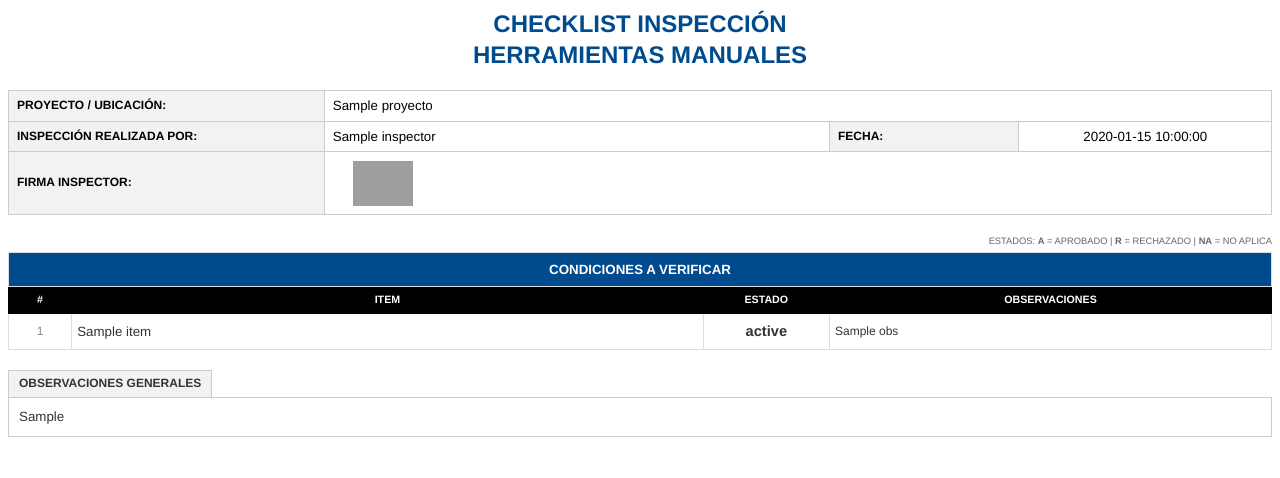
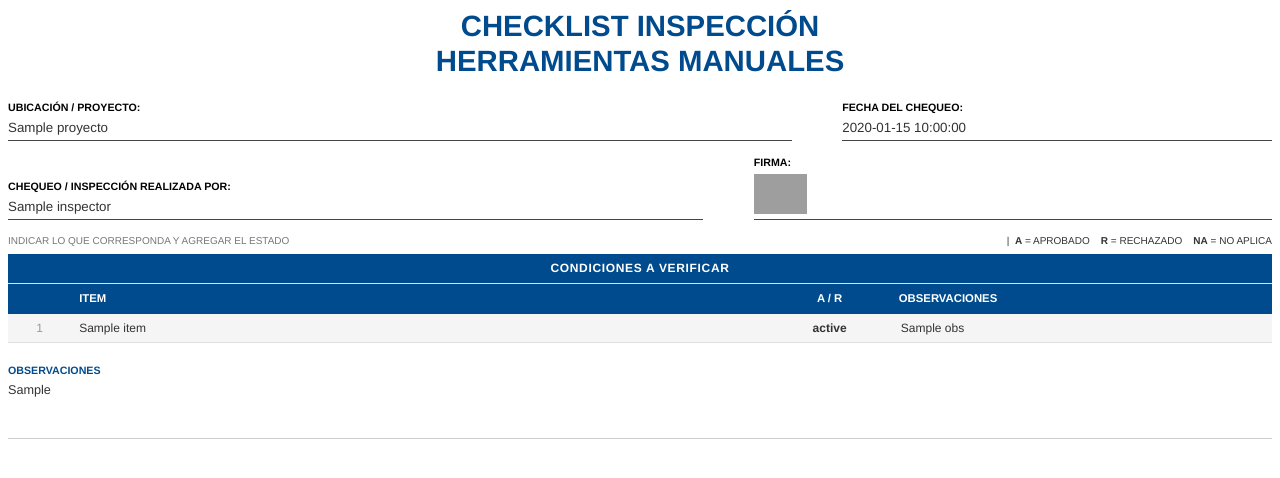
Before and after one commit to joachez17/RMC-Generador-Documentos, a Python web app: template templates/checklist.html in a window 1280 px wide. Shown: the top 478 px of the page. Run offline with Jinja, Linux system fonts and the light colour scheme; the template is opened without the code that fills it: most values are stand-ins (such as "Sample title", 1, 10 or a date in 2020); grey boxes marked "Sample" are stand-in pictures; grey boxes are pictures that could not be loaded.

Commit message:
Checklist: template rediseñado fiel al original

```diff
--- a/pages/2_Checklist.py
+++ b/pages/2_Checklist.py
@@ -112,9 +112,9 @@ if st.button("📄 Generar PDF", type="primary"):
 
         html_final = template.render(
             logo_b64=logo_str,
-            codigo="24057-SIGOP-R6529",
-            revision="2",
-            fecha_rev="11/06/25",
+            codigo="99300-SIGOP-R6529",
+            revision="1",
+            fecha_rev="06/11/24",
             proyecto=proyecto,
             inspector=inspector,
             fecha_chequeo=fecha_chequeo.strftime("%d/%m/%Y"),
--- a/templates/checklist.html
+++ b/templates/checklist.html
@@ -4,118 +4,246 @@
     <meta charset="UTF-8">
     <title>Checklist RMC</title>
     <style>
-        /* === CONFIGURACIÓN DE PÁGINA === */
         @page {
             size: A4;
-            margin-left: 1cm;
-            margin-right: 1cm;
-            margin-top: 3.5cm;
-            margin-bottom: 3.5cm;
+            margin-left: 2cm;
+            margin-right: 2cm;
+            margin-top: 2.8cm;
+            margin-bottom: 2.8cm;
+
+            @top-right {
+                content: "| " counter(page);
+                font-size: 9pt;
+                color: #333;
+                font-family: Helvetica, Arial, sans-serif;
+                vertical-align: bottom;
+            }
         }
 
-        body { font-family: 'Helvetica', 'Arial', sans-serif; font-size: 10pt; color: #333; line-height: 1.3; }
-
-        /* === HEADER FIJO === */
-        .header-fixed {
-            position: fixed; top: -3cm; left: 0; right: 0; height: 2.8cm;
-            background-color: white; z-index: 1000;
+        body {
+            font-family: Helvetica, Arial, sans-serif;
+            font-size: 10pt;
+            color: #333;
+            line-height: 1.4;
         }
 
-        /* === FOOTER FIJO === */
+        /* ── HEADER ── */
+        .header-fixed {
+            position: fixed;
+            top: -2.4cm;
+            left: 0; right: 0;
+            height: 2.2cm;
+        }
+        .header-table { width: 100%; border-collapse: collapse; }
+        .header-table td { border: none; vertical-align: top; padding: 0; }
+        .codigo-block { font-size: 7.5pt; color: #333; line-height: 1.6; }
+        .codigo-block strong { font-weight: bold; }
+        .logo-img { width: 85px; }
+
+        /* ── FOOTER ── */
         .footer-fixed {
-            position: fixed; bottom: -3cm; left: 0; right: 0; height: 2.5cm;
-            text-align: center; font-size: 8pt; color: #777;
+            position: fixed;
+            bottom: -2.4cm;
+            left: 0; right: 0;
+            height: 2.2cm;
+            text-align: center;
+            font-size: 7.5pt;
+            color: #555;
+            line-height: 1.6;
+            border-top: 1px solid #ddd;
+            padding-top: 4px;
         }
 
-        /* Estilos Generales */
-        .footer-company { font-weight: bold; color: #333; font-size: 9pt; margin-bottom: 2px; }
-        .footer-link { color: #004B8D; font-weight: bold; text-decoration: none; }
-        .top-header-table { width: 100%; border: none; }
-        .top-header-table td { border: none; vertical-align: top; }
-        .meta-info { font-size: 8pt; color: #555; text-align: left; }
-        .logo-container { text-align: right; }
-        .logo-img { width: 140px; }
-        .main-title { text-align: center; color: #004B8D; font-size: 18pt; font-weight: bold; text-transform: uppercase; margin: 0 0 20px 0; }
+        /* ── TÍTULO ── */
+        .main-title {
+            text-align: center;
+            color: #004B8D;
+            font-size: 22pt;
+            font-weight: bold;
+            text-transform: uppercase;
+            line-height: 1.2;
+            margin: 0 0 22px 0;
+        }
 
-        .info-table { width: 100%; border-collapse: collapse; border: 1px solid #999; margin-bottom: 20px; }
-        .info-table td { padding: 6px 8px; border: 1px solid #ccc; vertical-align: middle; }
-        .label-cell { background-color: #f2f2f2; font-weight: bold; color: #000; font-size: 9pt; width: 25%; }
-        .input-cell { background-color: #fff; color: #000; font-size: 10pt; }
-        .header-sig-img { height: 45px; display: block; margin: 0 auto; }
+        /* ── INFO FIELDS (subrayados) ── */
+        .info-section { margin-bottom: 18px; }
+        .info-row-table { width: 100%; border-collapse: collapse; margin-bottom: 14px; }
+        .info-row-table td { border: none; vertical-align: bottom; padding: 0; }
+        .field-label {
+            font-size: 8pt;
+            font-weight: bold;
+            color: #000;
+            text-transform: uppercase;
+            white-space: nowrap;
+            display: block;
+            margin-bottom: 4px;
+        }
+        .field-value {
+            border-bottom: 1px solid #444;
+            font-size: 10pt;
+            padding-bottom: 2px;
+            min-height: 16px;
+            display: block;
+        }
+        .field-signature {
+            border-bottom: 1px solid #444;
+            min-height: 45px;
+            display: block;
+        }
 
-        table.checklist { width: 100%; border-collapse: collapse; margin-top: 0; }
-        .header-blue { background-color: #004B8D; color: white; text-align: center; font-weight: bold; padding: 8px; text-transform: uppercase; font-size: 10pt; }
-        .header-black th { background-color: #000; color: white; font-weight: bold; font-size: 8pt; padding: 6px; text-align: center; border: 1px solid #000; }
-        .checklist td { border: 1px solid #ddd; padding: 8px 5px; vertical-align: middle; }
-        .col-idx { width: 5%; text-align: center; color: #888; font-size: 9pt; }
-        .col-ar { width: 10%; text-align: center; font-weight: bold; font-size: 11pt;}
-        .col-obs { width: 35%; font-size: 9pt; }
-        .status-A { color: #009933; } .status-R { color: #cc0000; } .status-NA { color: #666666; }
+        /* ── LEYENDA ── */
+        .legend-row { width: 100%; border-collapse: collapse; margin-bottom: 6px; }
+        .legend-row td { border: none; padding: 0; font-size: 7.5pt; }
+        .legend-left { color: #777; text-align: left; }
+        .legend-right { color: #333; text-align: right; }
 
-        .obs-section { margin-top: 20px; }
-        .obs-title { background-color: #f2f2f2; border: 1px solid #ccc; border-bottom: none; font-weight: bold; font-size: 9pt; padding: 5px 10px; display: inline-block; }
-        .obs-box { width: 100%; padding: 10px; border: 1px solid #ccc; font-size: 10pt; min-height: 40px; background-color: #fff; box-sizing: border-box; }
-        .instructions { text-align: right; font-size: 7pt; color: #666; margin-bottom: 5px; }
+        /* ── TABLA CHECKLIST ── */
+        table.checklist { width: 100%; border-collapse: collapse; }
+        .header-blue {
+            background-color: #004B8D;
+            color: white;
+            text-align: center;
+            font-weight: bold;
+            padding: 8px;
+            text-transform: uppercase;
+            font-size: 10pt;
+            letter-spacing: 0.5pt;
+        }
+        .header-cols th {
+            background-color: #004B8D;
+            color: white;
+            font-weight: bold;
+            font-size: 8.5pt;
+            padding: 7px 6px;
+            text-align: center;
+            border: none;
+        }
+        .checklist td {
+            padding: 6px 8px;
+            vertical-align: middle;
+            font-size: 9pt;
+            border-bottom: 1px solid #e0e0e0;
+        }
+        .row-odd  { background-color: #f5f5f5; }
+        .row-even { background-color: #ffffff; }
+        .col-num  { width: 5%;  text-align: center; color: #999; }
+        .col-item { width: 55%; }
+        .col-ar   { width: 10%; text-align: center; font-weight: bold; font-size: 10pt; }
+        .col-obs  { width: 30%; }
+        .status-A  { color: #009933; }
+        .status-R  { color: #cc0000; }
+        .status-NA { color: #777; }
+
+        /* ── OBSERVACIONES ── */
+        .obs-label {
+            color: #004B8D;
+            font-size: 8pt;
+            font-weight: bold;
+            text-transform: uppercase;
+            margin-top: 20px;
+            margin-bottom: 4px;
+        }
+        .obs-content {
+            border-bottom: 1px solid #ccc;
+            min-height: 50px;
+            font-size: 9.5pt;
+            color: #333;
+            padding-bottom: 6px;
+        }
     </style>
 </head>
 <body>
 
+    <!-- HEADER FIJO -->
     <div class="header-fixed">
-        <table class="top-header-table">
+        <table class="header-table">
             <tr>
                 <td>
-                    <div class="meta-info">
-                        <strong>CÓDIGO:</strong> {{ codigo }}<br>
-                        <strong>REV:</strong> {{ revision }} | <strong>FECHA:</strong> {{ fecha_rev }}
+                    <div class="codigo-block">
+                        CÓDIGO: <strong>{{ codigo }}</strong><br>
+                        REV. {{ revision }}. &nbsp; FECHA REV.: <strong>{{ fecha_rev }}</strong>
                     </div>
                 </td>
-                <td><div class="logo-container"><img src="{{ logo_b64 }}" class="logo-img"></div></td>
+                <td style="text-align: right;">
+                    {% if logo_b64 %}<img src="{{ logo_b64 }}" class="logo-img">{% endif %}
+                </td>
             </tr>
         </table>
     </div>
 
+    <!-- FOOTER FIJO -->
     <div class="footer-fixed">
-        <div style="border-top: 1px solid #ccc; padding-top: 5px;">
-            <div class="footer-company">RMC CORPORATE</div>
-            <div>Bellavista 05, Edificio Olimpo, Of. 307, Viña del Mar | Teléfono: (32) 260 0305</div>
-            <div>
-                Sitio Web: <span class="footer-link">www.rmccorporate.com</span> |
-                Linkedin &amp; YouTube: <span class="footer-link">RMC Corporate</span> |
-                Correo: <span class="footer-link">contacto@rmc.cl</span>
-            </div>
-        </div>
+        <strong>RMC INDUSTRIAL SPA</strong> &nbsp;|&nbsp; RUT: 77.241.485-4<br>
+        Bellavista 05, Edificio Olimpo, Of. 307, Viña del Mar &nbsp;|&nbsp; Teléfono: (32) 260 0305<br>
+        Sitio Web: <strong>www.rmccorporate.com</strong> &nbsp;|&nbsp;
+        Linkedin &amp; YouTube: <strong>RMC Corporate</strong> &nbsp;|&nbsp;
+        Correo: <strong>contacto@rmc.cl</strong>
     </div>
 
+    <!-- TÍTULO -->
     <div class="main-title">CHECKLIST INSPECCIÓN<br>HERRAMIENTAS MANUALES</div>
 
-    <table class="info-table">
+    <!-- FILA 1: Proyecto + Fecha -->
+    <table class="info-row-table">
         <tr>
-            <td class="label-cell">PROYECTO / UBICACIÓN:</td><td class="input-cell" colspan="3">{{ proyecto }}</td>
-        </tr>
-        <tr>
-            <td class="label-cell">INSPECCIÓN REALIZADA POR:</td><td class="input-cell">{{ inspector }}</td>
-            <td class="label-cell" style="width: 15%;">FECHA:</td><td class="input-cell" style="width: 20%; text-align: center;">{{ fecha_chequeo }}</td>
-        </tr>
-        <tr>
-            <td class="label-cell">FIRMA INSPECTOR:</td>
-            <td class="input-cell" colspan="3" style="height: 50px; text-align: left;">
-                {% if firma_b64 %}<img src="{{ firma_b64 }}" class="header-sig-img" style="margin: 0; margin-left: 20px;">
-                {% else %}<span style="color: #ccc; font-size: 8pt;">(Sin Firma)</span>{% endif %}
+            <td style="width: 62%;">
+                <span class="field-label">UBICACIÓN / PROYECTO:</span>
+                <span class="field-value">{{ proyecto }}</span>
+            </td>
+            <td style="width: 4%;"></td>
+            <td style="width: 34%;">
+                <span class="field-label">FECHA DEL CHEQUEO:</span>
+                <span class="field-value">{{ fecha_chequeo }}</span>
             </td>
         </tr>
     </table>
 
-    <div class="instructions">ESTADOS: <strong>A</strong> = APROBADO | <strong>R</strong> = RECHAZADO | <strong>NA</strong> = NO APLICA</div>
+    <!-- FILA 2: Inspector + Firma -->
+    <table class="info-row-table">
+        <tr>
+            <td style="width: 55%;">
+                <span class="field-label">CHEQUEO / INSPECCIÓN REALIZADA POR:</span>
+                <span class="field-value">{{ inspector }}</span>
+            </td>
+            <td style="width: 4%;"></td>
+            <td style="width: 41%;">
+                <span class="field-label">FIRMA:</span>
+                <span class="field-signature">
+                    {% if firma_b64 %}
+                        <img src="{{ firma_b64 }}" style="height: 40px; display: block;">
+                    {% endif %}
+                </span>
+            </td>
+        </tr>
+    </table>
 
+    <!-- LEYENDA -->
+    <table class="legend-row">
+        <tr>
+            <td class="legend-left">INDICAR LO QUE CORRESPONDA Y AGREGAR EL ESTADO</td>
+            <td class="legend-right">
+                | &nbsp;<strong>A</strong> = APROBADO &nbsp;&nbsp;
+                <strong>R</strong> = RECHAZADO &nbsp;&nbsp;
+                <strong>NA</strong> = NO APLICA
+            </td>
+        </tr>
+    </table>
+
+    <!-- TABLA CHECKLIST -->
     <table class="checklist">
         <thead>
             <tr><td colspan="4" class="header-blue">CONDICIONES A VERIFICAR</td></tr>
-            <tr class="header-black"><th>#</th><th>ITEM</th><th>ESTADO</th><th>OBSERVACIONES</th></tr>
+            <tr class="header-cols">
+                <th style="width:5%;"> </th>
+                <th style="width:55%; text-align:left; padding-left:8px;">ITEM</th>
+                <th style="width:10%;">A / R</th>
+                <th style="width:30%; text-align:left;">OBSERVACIONES</th>
+            </tr>
         </thead>
         <tbody>
             {% for item in items %}
-            <tr>
-                <td class="col-idx">{{ loop.index }}</td>
+            <tr class="{{ 'row-odd' if loop.index is odd else 'row-even' }}">
+                <td class="col-num">{{ loop.index }}</td>
                 <td class="col-item">{{ item.nombre }}</td>
                 <td class="col-ar status-{{ item.estado }}">{{ item.estado }}</td>
                 <td class="col-obs">{{ item.obs }}</td>
@@ -124,10 +252,9 @@
         </tbody>
     </table>
 
-    <div class="obs-section">
-        <div class="obs-title">OBSERVACIONES GENERALES</div>
-        <div class="obs-box">{{ observaciones_generales }}</div>
-    </div>
+    <!-- OBSERVACIONES GENERALES -->
+    <div class="obs-label">OBSERVACIONES</div>
+    <div class="obs-content">{{ observaciones_generales }}</div>
 
 </body>
 </html>
```
Also changed, not shown: resultado.txt (added), 2 other files.
